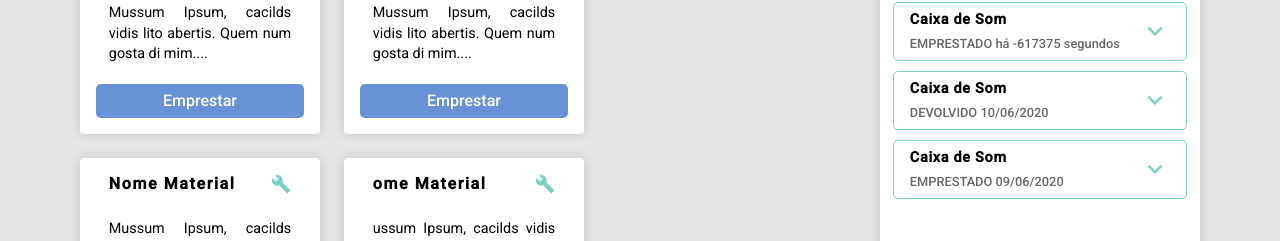
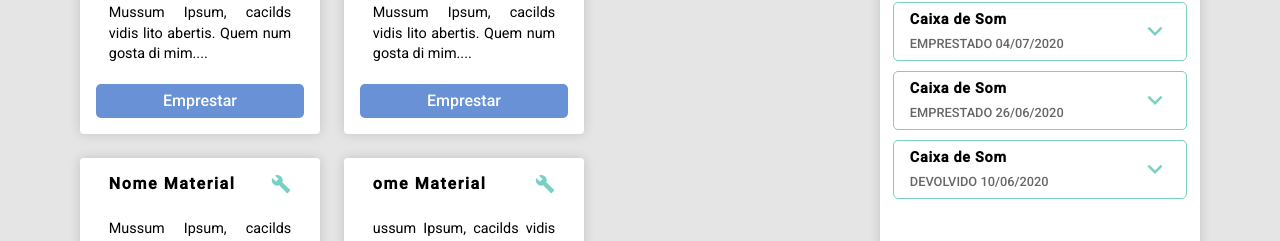
Before and after one commit to it-the-code/ifleads-frontend, a React (Create React App) app: page / in a window 1280 px wide. Shown: the part 138-379 px from the top of the page. Built offline with nearby package versions, Linux system fonts and the light colour scheme; data requests are answered from the project's data file.

Commit message:
:ok_hand: Removing API Call From Sagas

```diff
--- a/db.json
+++ b/db.json
@@ -104,7 +104,7 @@
     {
       "id": 4,
       "tooker_id": "1234567890",
-      "loan_time": "2020-06-09 17:20:55",
+      "loan_time": "2020-07-04 17:20:55",
       "return_time": null,
       "deleted_at": null,
       "user_id": 1,
@@ -112,7 +112,7 @@
       "material": {
         "name": "Caixa de Som"
       },
-      "updated_at": "2020-06-09 17:20:55"
+      "updated_at": "2020-07-04 17:20:55"
     }
   ]
 }
--- a/package.json
+++ b/package.json
@@ -9,9 +9,7 @@
     "@testing-library/user-event": "^7.1.2",
     "axios": "^0.19.2",
     "date-fns": "^2.14.0",
-    "global": "^4.4.0",
     "history": "^4.0.0",
-    "json-server": "^0.16.1",
     "prop-types": "^15.7.2",
     "react": "^16.13.1",
     "react-dom": "^16.13.1",
@@ -20,7 +18,6 @@
     "react-router-dom": "^5.2.0",
     "react-scripts": "3.4.1",
     "redux": "^4.0.5",
-    "redux-saga": "^1.1.3",
     "styled-components": "^5.1.1"
   },
   "scripts": {
--- a/src/App.js
+++ b/src/App.js
@@ -1,22 +1,16 @@
 import React from 'react';
 import { Router } from 'react-router-dom';
-import { useDispatch } from 'react-redux';
 import history from './services/history';
 import { Header } from './components';
 import GlobalStyle from './styles/GlobalStyle';
 import Routes from './routes';
 
-const App = () => {
-  const dispatch = useDispatch();
-  dispatch({ type: 'FETCH_LOAN_REQUESTED' });
-  dispatch({ type: 'FETCH_MATERIAL_REQUESTED' });
-  return (
+const App = () => (
   <Router history={history}>
     <GlobalStyle />
     <Header />
     <Routes />
   </Router>
 );
-};
 
 export default App;
--- a/src/pages/Material/index.js
+++ b/src/pages/Material/index.js
@@ -1,15 +1,63 @@
-import React from 'react';
-import { useSelector } from 'react-redux';
-import { compareDesc } from 'date-fns';
+import React, { useEffect, useState } from 'react';
+import { compareDesc, formatRelative, parseISO, toDate } from 'date-fns';
+import { pt } from 'date-fns/locale';
 import { Main, Materials } from './style';
 import Card from '../../components/Card';
 import ActivityHistory from '../../components/ActivityHistory';
+import api from '../../services/api';
 
 const Material = () => {
-  const materials = useSelector((state) => state.materials);
-  const loans = useSelector((state) =>
-    state.loans.slice().sort((a, b) => compareDesc(a.updated_at, b.updated_at))
-  );
+  const [materials, setMaterials] = useState([]);
+  const [loans, setLoans] = useState([]);
+
+  useEffect(() => {
+    api
+      .get('/materials')
+      .then((response) => {
+        if (response.status === 200) {
+          setMaterials(response.data);
+        }
+      })
+      .catch((error) => {
+        console.log(error);
+      });
+  }, []);
+
+  useEffect(() => {
+    api
+      .get('/loans')
+      .then((response) => {
+        if (response.status === 200) {
+          const formattedLoans = response.data
+            .map((l) => {
+              if (l.return_time) {
+                l.return_time = formatRelative(
+                  toDate(parseISO(l.return_time)),
+                  new Date(),
+                  {
+                    locale: pt,
+                  }
+                );
+              } else {
+                l.loan_time = formatRelative(
+                  toDate(parseISO(l.loan_time)),
+                  new Date(),
+                  {
+                    locale: pt,
+                  }
+                );
+              }
+              l.updated_at = parseISO(l.updated_at);
+              return l;
+            })
+            .sort((a, b) => compareDesc(a.updated_at, b.updated_at));
+          setLoans(formattedLoans);
+        }
+      })
+      .catch((error) => {
+        console.log(error);
+      });
+  }, []);
 
   return (
     <Main>
--- a/src/redux/index.js
+++ b/src/redux/index.js
@@ -1,17 +1,8 @@
 import { configureStore } from '@reduxjs/toolkit';
-import createSagaMiddleware from 'redux-saga';
-import rootSaga from './rootSagas';
 import user from './user';
-import materials from './material';
-import loans from './loan';
-
-const saga = createSagaMiddleware();
 
 const store = configureStore({
-  reducer: { user, materials, loans },
-  middleware: [saga],
+  reducer: { user },
 });
 
-saga.run(rootSaga);
-
 export default store;
--- a/src/redux/loan/index.js
+++ /dev/null
@@ -1,26 +0,0 @@
-import { createSlice } from '@reduxjs/toolkit';
-import { formatActivityDate, parseToDate } from '../../helpers';
-
-const { actions, reducer } = createSlice({
-  name: 'loan',
-  initialState: [],
-  reducers: {
-    FETCH_LOANS_SUCCEEDED: (state, action) => {
-      const loans = action.payload.map((loan) => {
-        if (!loan.return_time) {
-          loan.loan_time = formatActivityDate(loan.loan_time);
-        } else {
-          loan.return_time = formatActivityDate(loan.return_time);
-        }
-        loan.updated_at = parseToDate(loan.updated_at);
-        return loan;
-      });
-
-      state.push(...loans);
-    },
-  },
-});
-
-export const { FETCH_LOANS_SUCCEEDED } = actions;
-
-export default reducer;
--- a/src/redux/loan/sagas.js
+++ /dev/null
@@ -1,12 +0,0 @@
-import { call, put, takeLatest } from 'redux-saga/effects';
-import api from '../../services/api';
-import { FETCH_LOANS_SUCCEEDED } from './index';
-
-export function* fetchLoans() {
-  const { data } = yield call(api.get, '/loans');
-  yield put(FETCH_LOANS_SUCCEEDED(data));
-}
-
-export function* watchFetchLoans() {
-  yield takeLatest('FETCH_LOAN_REQUESTED', fetchLoans);
-}
--- a/src/redux/material/index.js
+++ /dev/null
@@ -1,15 +0,0 @@
-import { createSlice } from '@reduxjs/toolkit';
-
-const { actions, reducer } = createSlice({
-  name: 'materials',
-  initialState: [],
-  reducers: {
-    FETCH_MATERIALS_SUCCEEDED: (state, action) => {
-      state.push(...action.payload);
-    },
-  },
-});
-
-export const { FETCH_MATERIALS_SUCCEEDED } = actions;
-
-export default reducer;
--- a/src/redux/material/sagas.js
+++ /dev/null
@@ -1,12 +0,0 @@
-import { call, put, takeLatest } from 'redux-saga/effects';
-import { FETCH_MATERIALS_SUCCEEDED } from './index';
-import api from '../../services/api';
-
-export function* fetchMaterials() {
-  const { data } = yield call(api.get, '/materials');
-  yield put(FETCH_MATERIALS_SUCCEEDED(data));
-}
-
-export function* watchFetchMaterials() {
-  yield takeLatest('FETCH_MATERIAL_REQUESTED', fetchMaterials);
-}
--- a/src/redux/rootSagas.js
+++ /dev/null
@@ -1,9 +0,0 @@
-import { all } from 'redux-saga/effects';
-import { watchFetchMaterials } from './material/sagas';
-import { watchFetchLoans } from './loan/sagas';
-
-function* rootSaga() {
-  yield all([watchFetchMaterials(), watchFetchLoans()]);
-}
-
-export default rootSaga;
```
Also changed, not shown: .eslintrc.js, 1 other file (tests, documents, lock files or other folders). Lines whose indentation alone changed are shown as unchanged.
